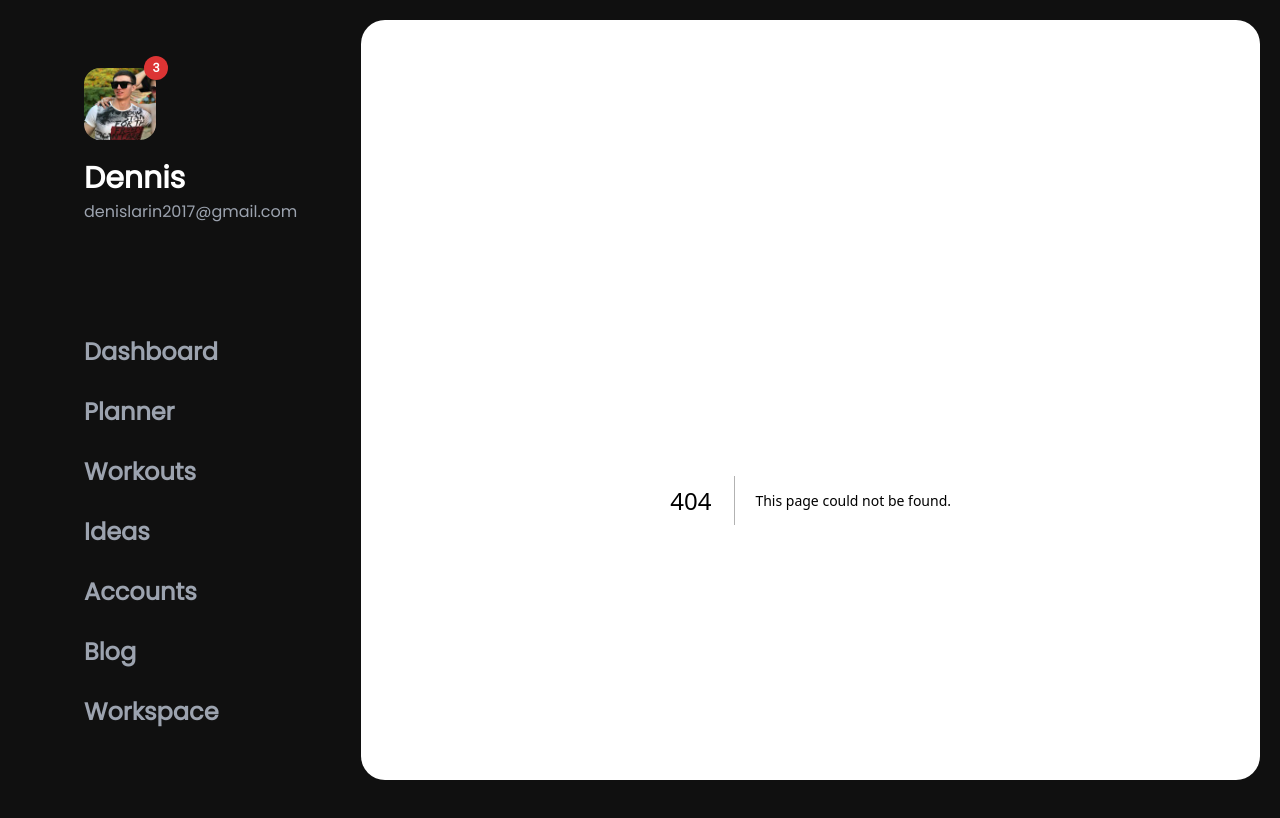
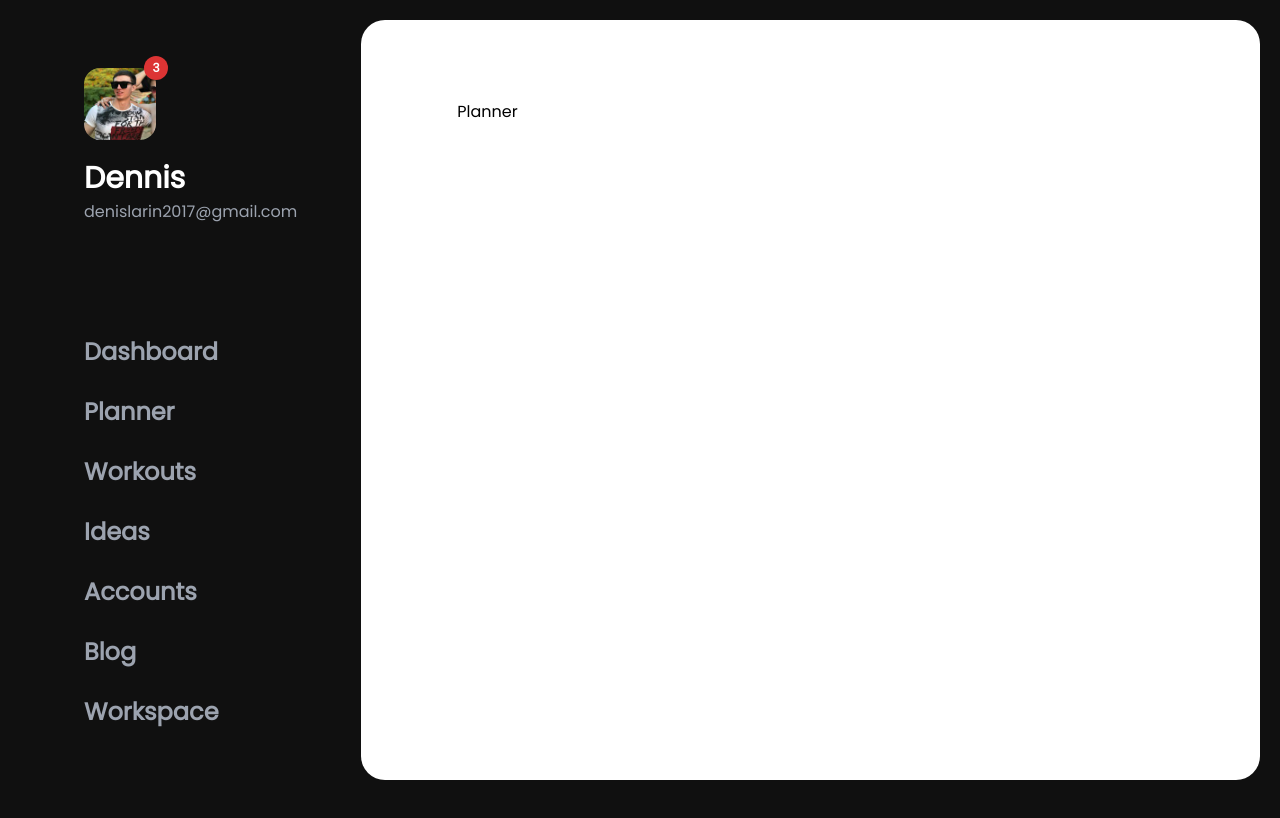
Before and after one commit to denis-larin-22/my-space, a Next.js app: page /planner in a window 1280 px wide. Before the commit this address had no page. Shown: the top 818 px of the page. Built offline with nearby package versions, Linux system fonts and the light colour scheme.

Commit message:
Planner page. Added Planner page and links to it.

```diff
--- a/app/page.tsx
+++ b/app/page.tsx
@@ -29,7 +29,7 @@ export default function Home() {
               <p>3</p>
             </Link>
 
-            <Link href="/" className="relative h-fit w-fit bg-t-blue p-2 rounded-full flex items-center justify-center gap-1 text-white">
+            <Link href="/planner" className="relative h-fit w-fit bg-t-blue p-2 rounded-full flex items-center justify-center gap-1 text-white">
               {TasksIcon}
               <p>3</p>
             </Link>
--- /dev/null
+++ b/app/planner/page.tsx
@@ -0,0 +1,7 @@
+export default function Planner() {
+    return (
+        <div className="">
+            Planner
+        </div>
+    )
+}
--- a/app/ui/planner/plannerMainBar.tsx
+++ b/app/ui/planner/plannerMainBar.tsx
@@ -1,3 +1,4 @@
+import Link from "next/link";
 import icons from "../common/icons"
 import ProgressBar from "../progress-bar";
 
@@ -8,7 +9,10 @@ export default function PlannerMainBar() {
     const tasks = [{ id: '24324', name: 'Купить продукты', desk: 'Молоко, хлеб, мясо, яйца' }, { id: '453534', name: 'Работа', desk: '' }, { id: '456756634', name: 'Проэкт', desk: 'пофиксить баг с окном' }, { id: '54678', name: 'Приготовить', desk: 'потушить мясо' }]; //PROPS
 
     return (
-        <div className="group relative col-span-3 row-span-3 bg-t-blue rounded-3xl p-5 sca text-white hover:ring-8 ring-offset-2 ring-t-blue ring-opacity-50 duration-150 active:scale-99">
+        <Link
+            href="/planner"
+            className="group relative inline-block col-span-3 row-span-3 bg-t-blue rounded-3xl p-5 sca text-white hover:ring-8 ring-offset-2 ring-t-blue ring-opacity-50 duration-150 active:scale-99"
+        >
             <div className="flex justify-between">
                 <h2 className="text-3xl font-medium">Today's plan:</h2>
                 <ProgressBar progressValue={progress} />
@@ -27,6 +31,6 @@ export default function PlannerMainBar() {
                     </li>
                 ))}
             </ul>
-        </div>
+        </Link>
     )
 }
```
